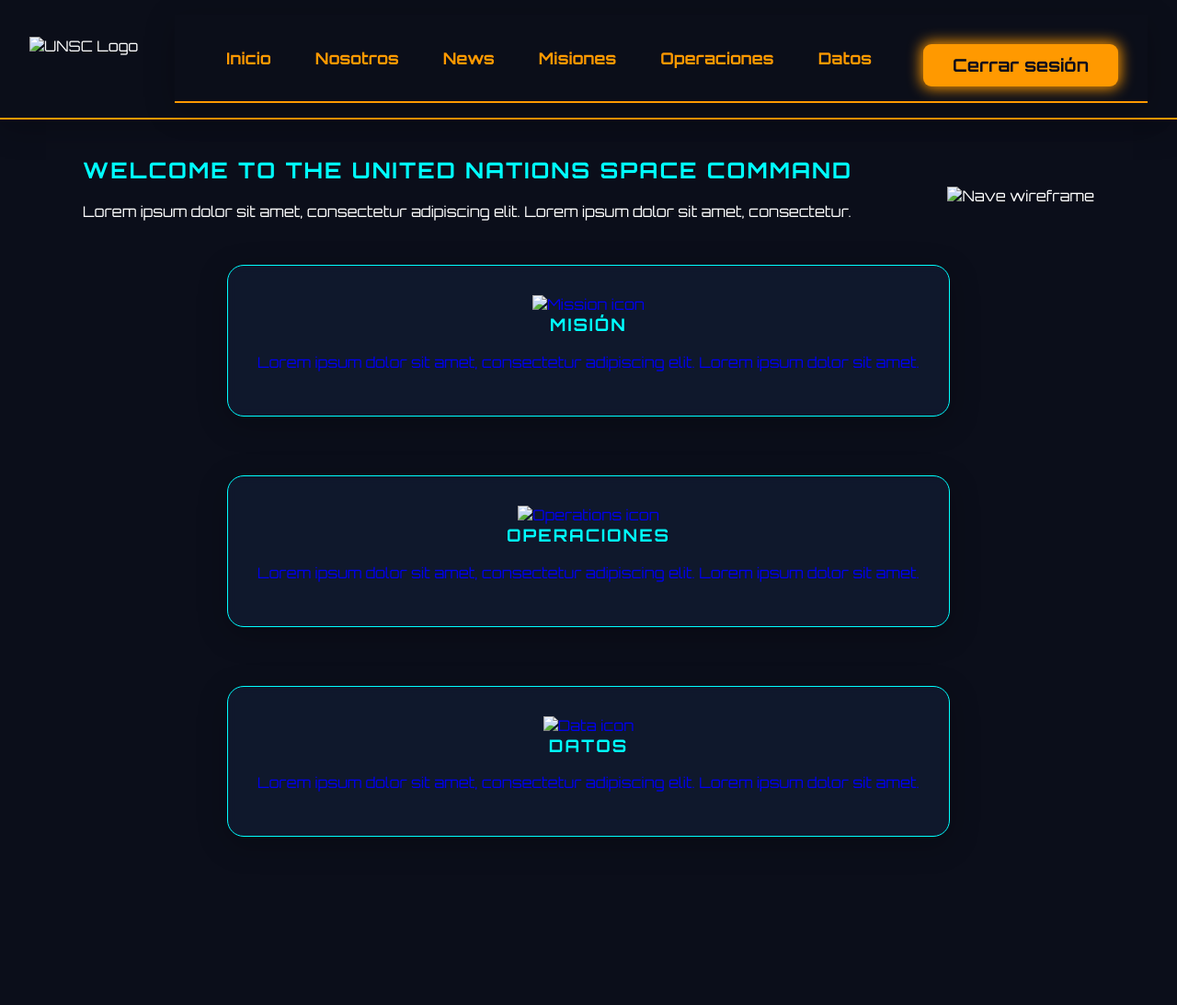
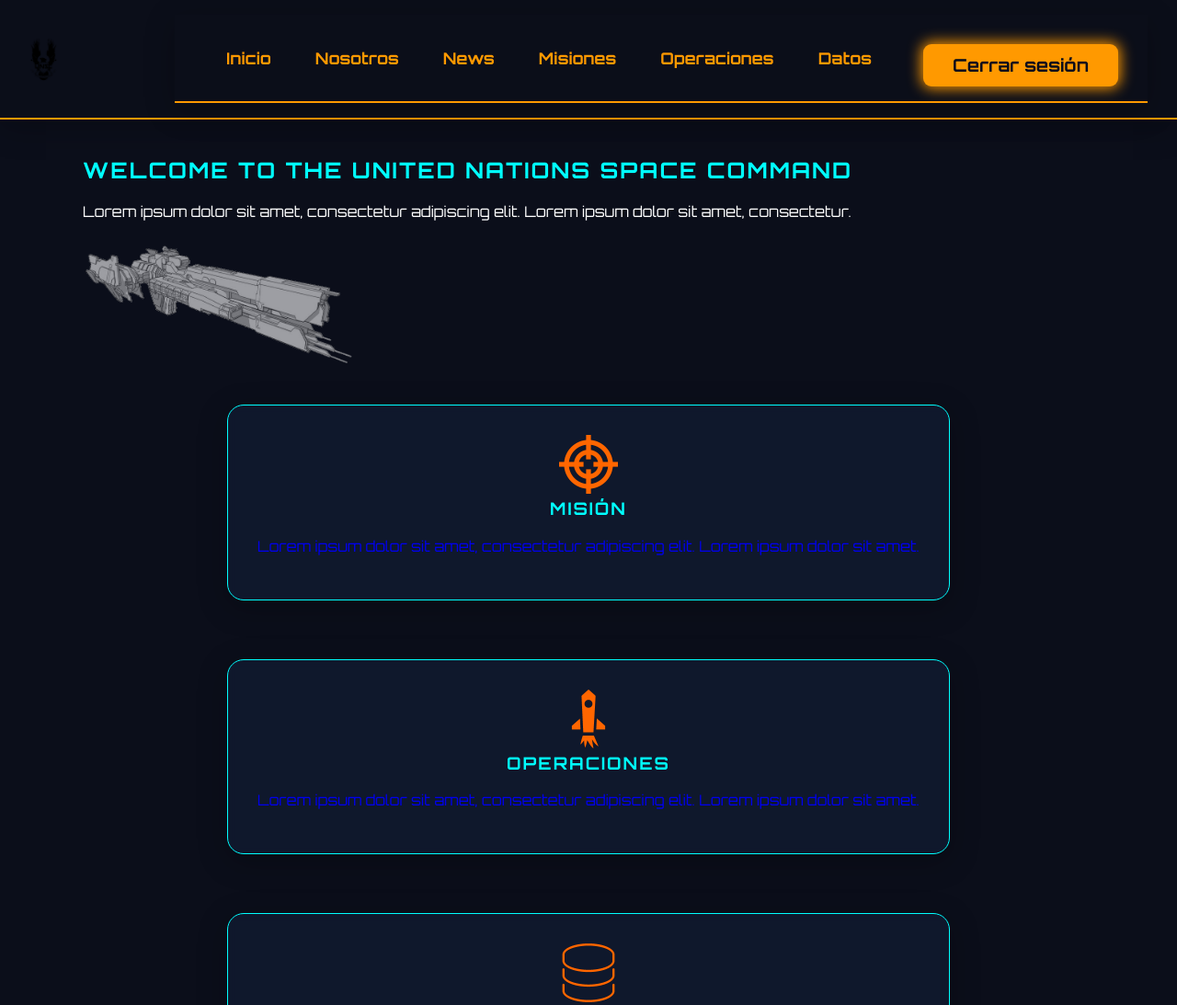
Before and after one commit to Rito-x45/Examen-Ciberseguridad, a website: page public/index.html in a window 1280 px wide. Shown: the top 1093 px of the page at 92% size. Before the commit the page ends 982 px from the top, so only its background shows below. Drawn offline with Linux system fonts and the light colour scheme; sample sign-in values are in the browser's storage.

Commit message:
imagenes

```diff
--- a/public/index.html
+++ b/public/index.html
@@ -7,7 +7,7 @@
 </head>
 <body>
   <header>
-    <img src="public/images/logo.png" class="logo" alt="UNSC Logo">
+    <img src="/images/logo.png" class="logo" alt="UNSC Logo">
     <nav>
       <a href="index.html">Inicio</a>
       <a href="nosotros.html">Nosotros</a>
@@ -28,7 +28,7 @@
           <p>Lorem ipsum dolor sit amet, consectetur adipiscing elit. Lorem ipsum dolor sit amet, consectetur.</p>
         </div>
         <div class="hero-img">
-          <img src="public/images/ship-wireframe.png" alt="Nave wireframe" class="ship-image" style="max-width:300px;">
+          <img src="/images/ship-wireframe.png" alt="Nave wireframe" class="ship-image" style="max-width:300px;">
         </div>
       </div>
     </section>
@@ -38,7 +38,7 @@
       <!-- MISION: va a Misiones → sección Misión -->
       <a href="misiones.html#mision" class="card-link" style="text-decoration:none;">
         <div class="card" style="align-items:center;text-align:center;">
-          <img src="public/images/mission-icon.png" alt="Mission icon" class="card-icon" style="height:64px;">
+          <img src="/images/mission-icon.png" alt="Mission icon" class="card-icon" style="height:64px;">
           <h3>MISIÓN</h3>
           <p>Lorem ipsum dolor sit amet, consectetur adipiscing elit. Lorem ipsum dolor sit amet.</p>
         </div>
@@ -46,7 +46,7 @@
       <!-- OPERACIONES: va a Operaciones -->
       <a href="operaciones.html" class="card-link" style="text-decoration:none;">
         <div class="card" style="align-items:center;text-align:center;">
-          <img src="public/images/operations-icon.png" alt="Operations icon" class="card-icon" style="height:64px;">
+          <img src="/images/operations-icon.png" alt="Operations icon" class="card-icon" style="height:64px;">
           <h3>OPERACIONES</h3>
           <p>Lorem ipsum dolor sit amet, consectetur adipiscing elit. Lorem ipsum dolor sit amet.</p>
         </div>
@@ -54,7 +54,7 @@
       <!-- DATOS: va a Datos -->
       <a href="datos.html" class="card-link" style="text-decoration:none;">
         <div class="card" style="align-items:center;text-align:center;">
-          <img src="public/images/archive-icon.png" alt="Data icon" class="card-icon" style="height:64px;">
+          <img src="/images/archive-icon.png" alt="Data icon" class="card-icon" style="height:64px;">
           <h3>DATOS</h3>
           <p>Lorem ipsum dolor sit amet, consectetur adipiscing elit. Lorem ipsum dolor sit amet.</p>
         </div>
```
Also changed, not shown: public/datos.html (+2 -2 lines).
